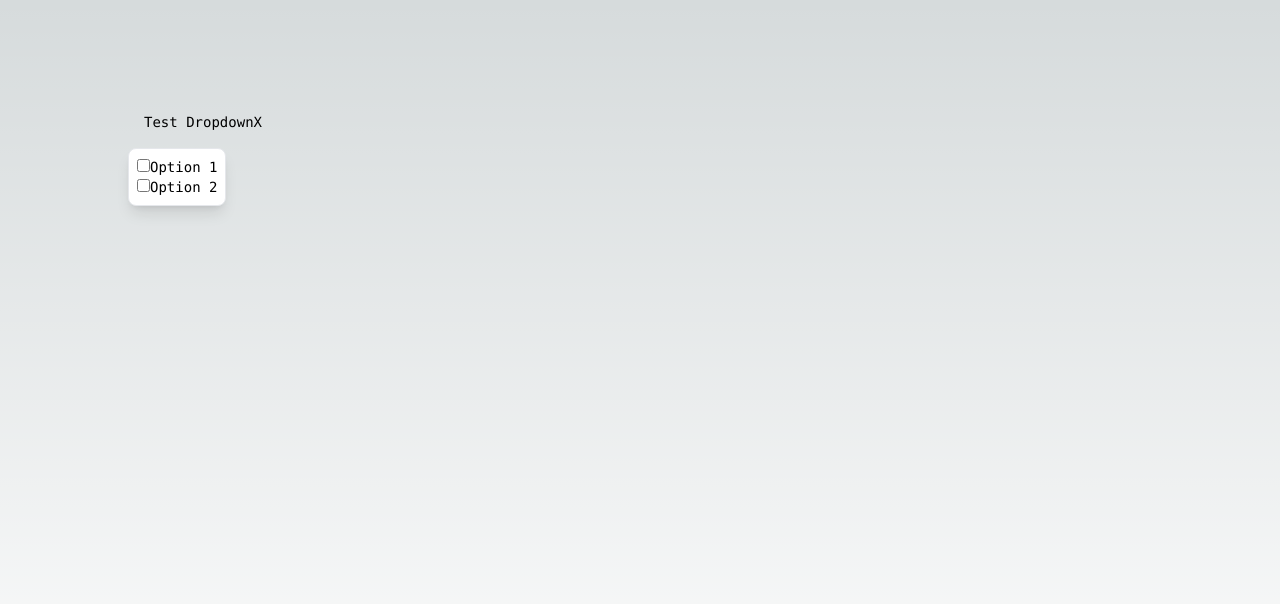
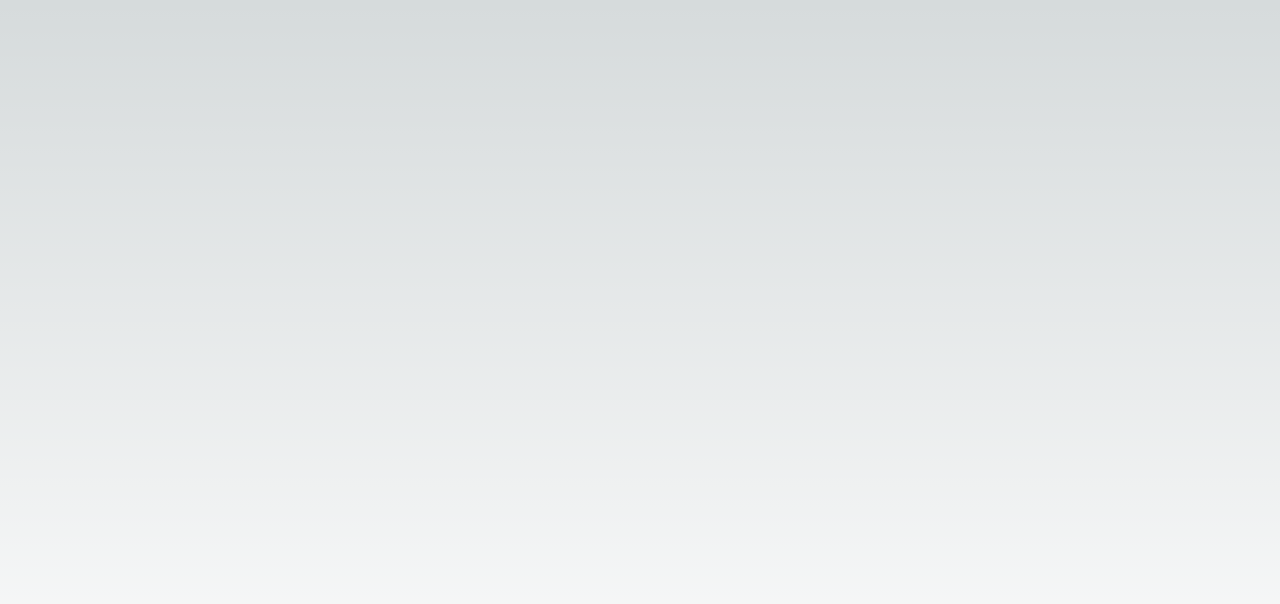
Before and after one commit to pdiegel/Spirit-Search, a Next.js app: page / in a window 1280 px wide. Shown: the top 604 px of the page. Built offline with nearby package versions, Linux system fonts and the light colour scheme.

Commit message:
Removed Unneeded Items

```diff
--- a/app/page.tsx
+++ b/app/page.tsx
@@ -2,48 +2,10 @@
 import DropDownSelector from "@/components/dropDownSelector";
 import { useState } from "react";
 
-const options = [
-  { id: 1, label: "Option 1" },
-  { id: 2, label: "Option 2" },
-];
 // https://www.thecocktaildb.com/api.php
 
 export default function Home() {
-  const [selectedOptions, setSelectedOptions] = useState([]) as any;
   return (
-    <main className="flex min-h-screen flex-col items-center justify-between p-24">
-      <div className="z-10 max-w-5xl w-full items-center justify-between font-mono text-sm lg:flex">
-        <DropDownSelector label="Test Dropdown">
-          <div className="absolute bg-white border rounded-lg shadow-lg flex flex-col p-2">
-            {options.map((option) => (
-              <label key={option.id}>
-                <input
-                  type="checkbox"
-                  value={option.id}
-                  onChange={(e) => {
-                    if (e.target.checked) {
-                      setSelectedOptions([...selectedOptions, option]);
-                    } else {
-                      setSelectedOptions(
-                        selectedOptions.filter(
-                          (selectedOption: any) =>
-                            selectedOption.id !== option.id
-                        )
-                      );
-                    }
-                  }}
-                />
-                {option.label}
-              </label>
-            ))}
-          </div>
-        </DropDownSelector>
-        <div className="flex flex-col">
-          {selectedOptions.map((option: any) => (
-            <div key={option.id}>{option.label}</div>
-          ))}
-        </div>
-      </div>
-    </main>
+    <main className="flex min-h-screen flex-col items-center justify-between p-24"></main>
   );
 }
```
